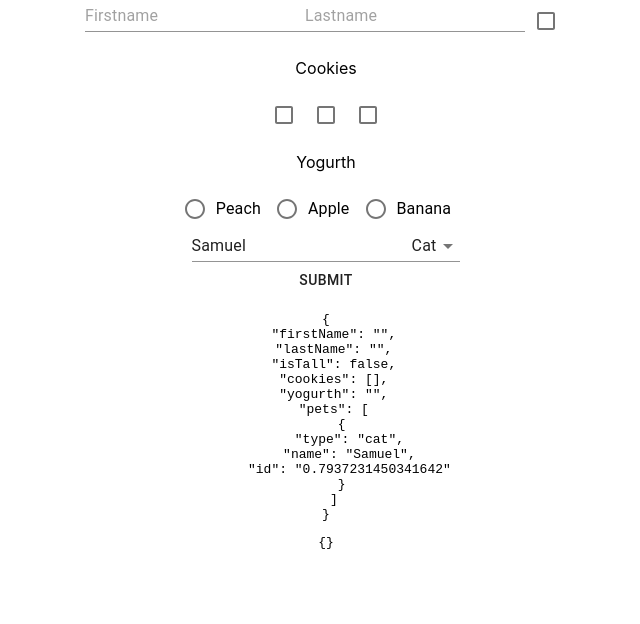
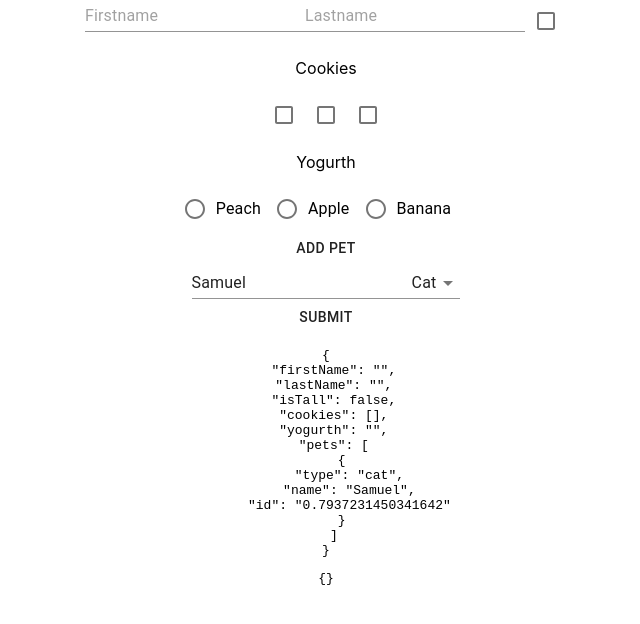
Before and after one commit to ehelgueroc/formiktest, a React (Create React App) app: page / in a window 1280 px wide. Shown: the top 624 px of the page, without its empty margins (314-954 px from the left). Built offline with nearby package versions, Linux system fonts and the light colour scheme.

Commit message:
Add a button to create pets

```diff
--- a/src/App.js
+++ b/src/App.js
@@ -50,8 +50,16 @@ function App() {
             <FieldArray name="pets">
               {arrayHelpers => (
                 <div>
+                  <Button onClick={() => {
+                    arrayHelpers.push({
+                      type: 'frog',
+                      name: '',
+                      id: "" + Math.random()
+                    })
+                  }}>
+                    add pet
+                  </Button>
                   {values.pets.map((pet,index) => {
-
                     return (
                       <div key={pet.id}>
                         <MyTextField palceholder="pet name" name={`pets.${index}.name`} />
```
